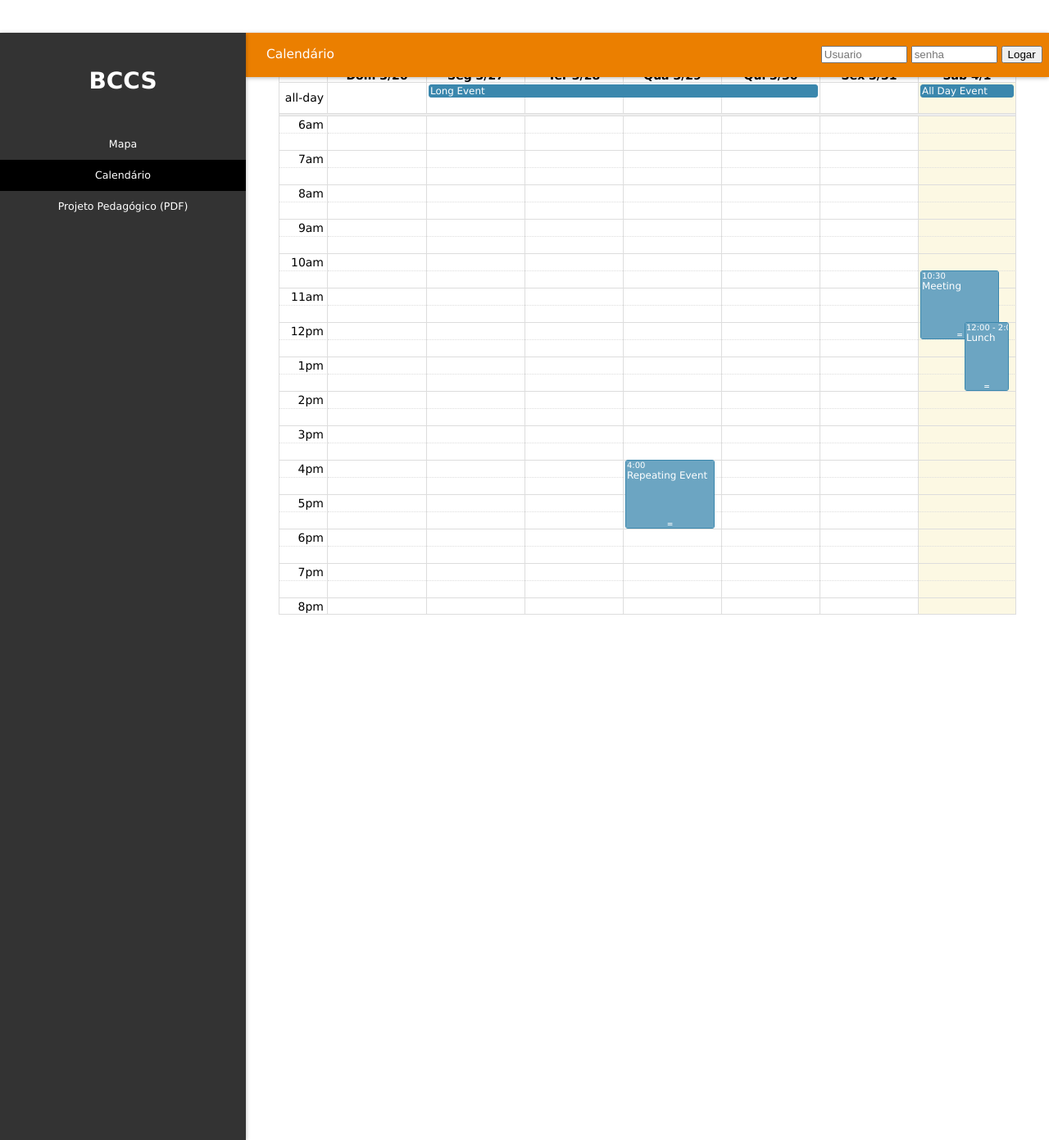
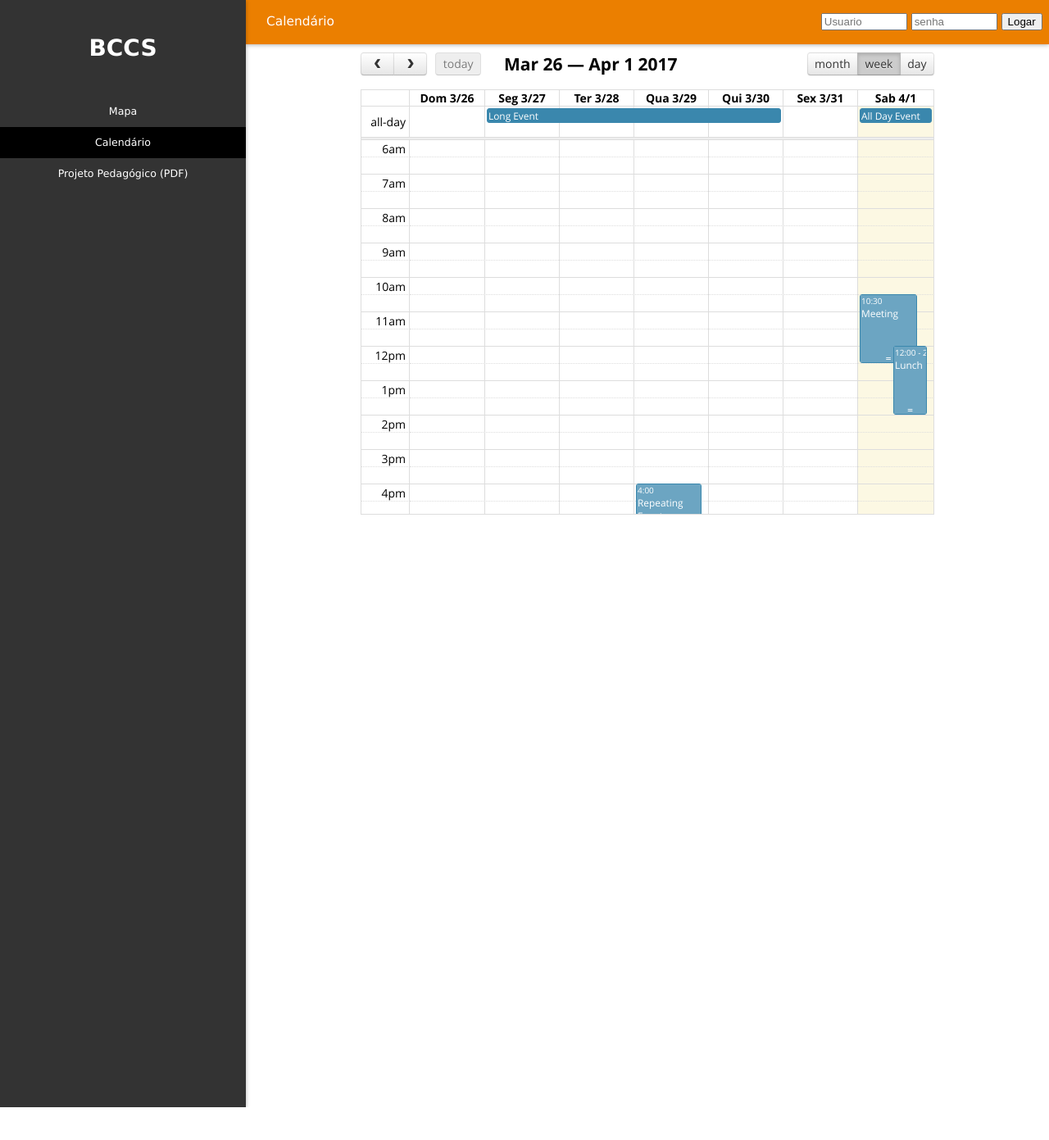
Before and after one commit to caccs/new-website, a PHP site: page /calendario.php in a window 1280 px wide. Shown: the whole page at 82% size. After the commit the page ends 1351 px from the top, so only its background shows below. Run offline with PHP 8.4, Linux system fonts and the light colour scheme; lists and menus that the app fills with data are empty; some libraries are stand-ins or nearby versions.

Commit message:
add config ini e add calendario

```diff
--- a/calendario.php
+++ b/calendario.php
@@ -155,15 +155,16 @@ selectable: true,
 <style type="text/css">
     body
     {
-    margin-top: 40px;
+    margin-top: 0px;
     text-align: center;
     font-size: 14px;
     font-family: "Lucida Grande",Helvetica,Arial,Verdana,sans-serif;
     }
     #calendar
     {
-    width: 900px;
+    width: 700px;
     margin: 0 auto;
+    margin-top: 10px;
     }
   </style>
 </head>
@@ -171,8 +172,9 @@ selectable: true,
   <?php session_start(); $menuSelected = 6; include "menu.php" ?>
   <div id="content">
     <header>Calendário <?php include "login.php" ?></header>
+    <div id="main-content">
     <div id='calendar'></div>
-
+  </div>
   </div>
 </body>
 </html>
--- /dev/null
+++ b/config.ini.php
@@ -0,0 +1,3 @@
+username = "root"
+password = "root"
+dbname = "new_site"
--- a/settings/controle.php
+++ b/settings/controle.php
@@ -7,12 +7,11 @@
   <?php
   session_start();
   require("../db.php");
-
+  $user = $_POST['user'];
   if (!isset($_SESSION['ativo'])){
     $db = new Db();
-    $usuario = $db->quote($_POST["user"]);
+    $usuario = $db->quote($user);
     $infos = $db->selectOne("SELECT * FROM professor WHERE nome = ".$usuario);
-
     if ($_POST["pass"] == $infos["senha"]){
       $_SESSION['ativo'] = 1;
       $_SESSION['nome'] = $_POST["user"];
```
